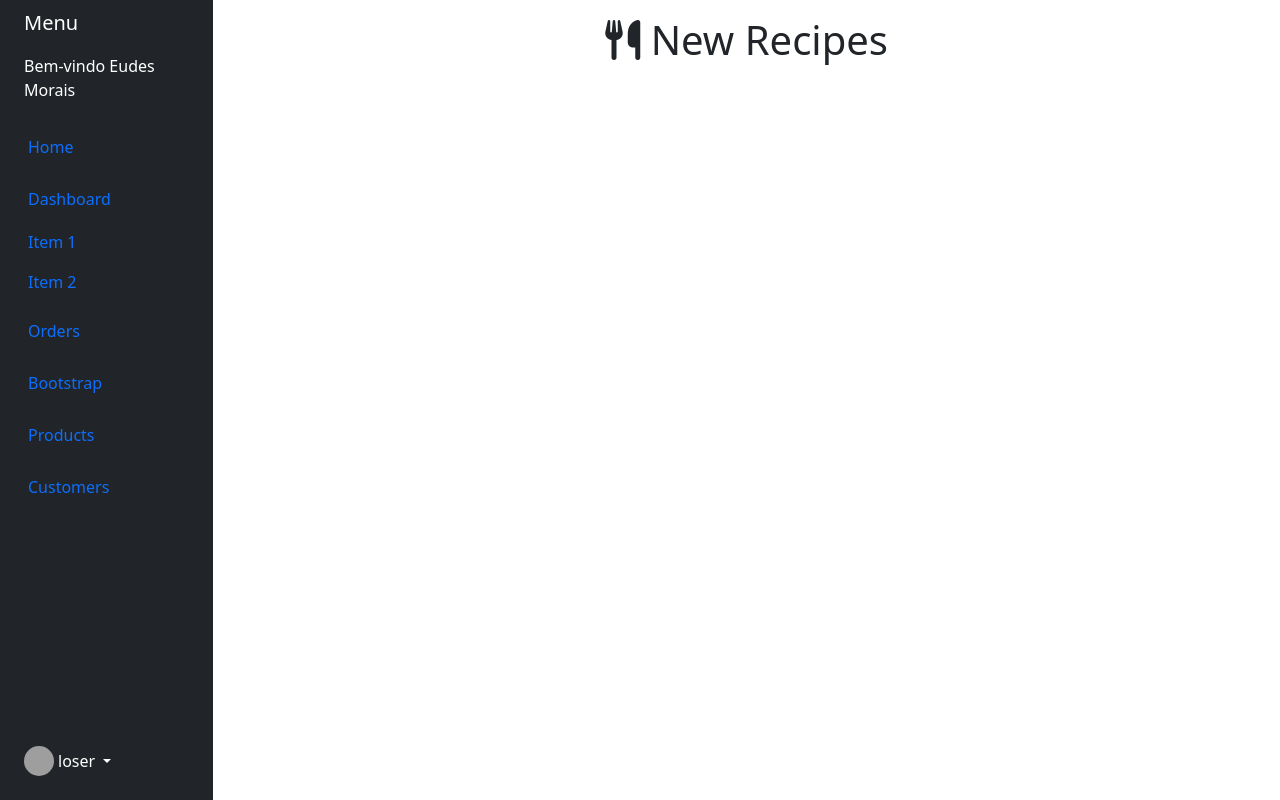
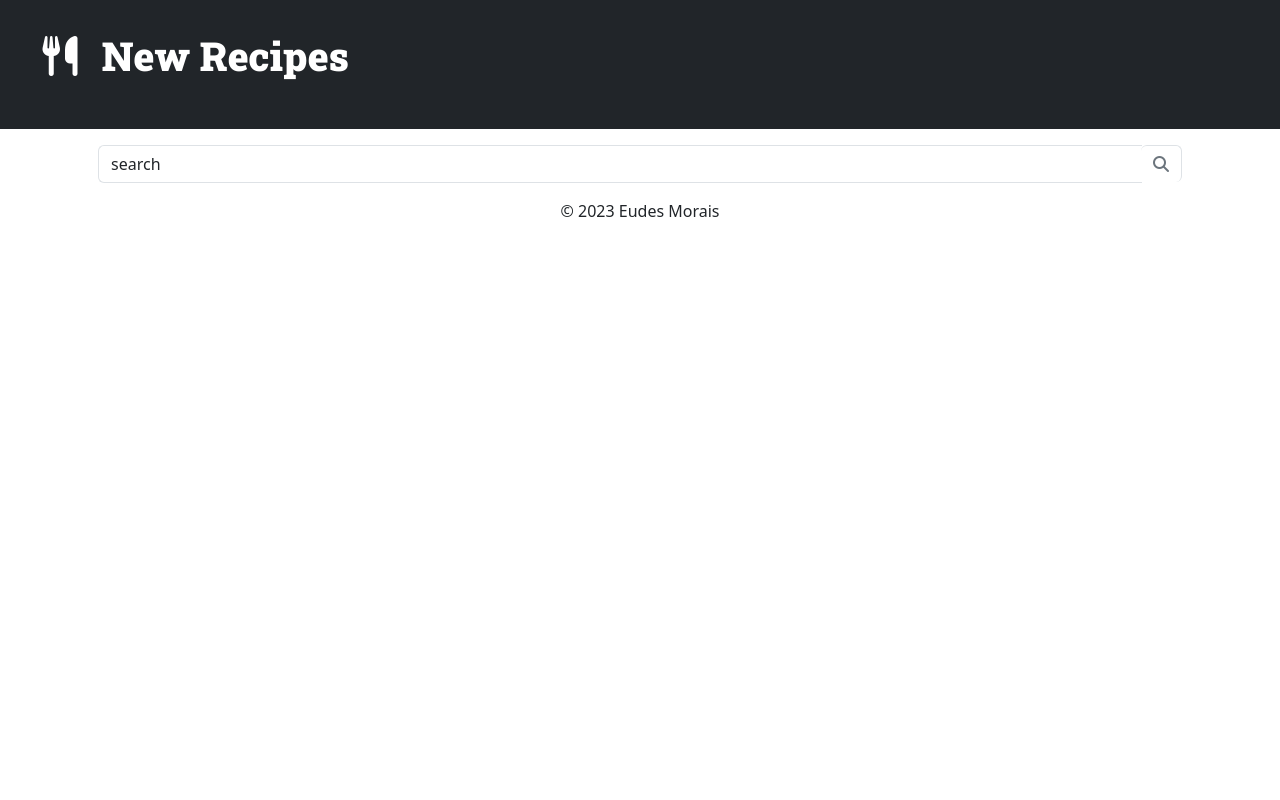
Before and after one commit to eudes-morais/curso_django_udemy, a Django app: page / in a window 1280 px wide. Run offline with Django 4.2, Linux system fonts and the light colour scheme; grey boxes are pictures that could not be loaded.

Commit message:
Updating home.html

```diff
--- /dev/null
+++ b/recipes/templates/recipes/pages/base.html
@@ -0,0 +1,53 @@
+<!DOCTYPE html>
+<html lang="pt-br">
+<head>
+    <meta charset="UTF-8">
+    <meta name="viewport" content="width=device-width, initial-scale=1.0">
+
+    <link rel="stylesheet" href="https://cdnjs.cloudflare.com/ajax/libs/font-awesome/6.4.2/css/brands.min.css"
+        integrity="sha512-W/zrbCncQnky/EzL+/AYwTtosvrM+YG/V6piQLSe2HuKS6cmbw89kjYkp3tWFn1dkWV7L1ruvJyKbLz73Vlgfg=="
+        crossorigin="anonymous" referrerpolicy="no-referrer" />
+    <link rel="stylesheet" href="https://cdnjs.cloudflare.com/ajax/libs/font-awesome/6.4.2/css/fontawesome.min.css"
+        integrity="sha512-siarrzI1u3pCqFG2LEzi87McrBmq6Tp7juVsdmGY1Dr8Saw+ZBAzDzrGwX3vgxX1NkioYNCFOVC0GpDPss10zQ=="
+        crossorigin="anonymous" referrerpolicy="no-referrer" />
+    <link rel="stylesheet" href="https://cdnjs.cloudflare.com/ajax/libs/font-awesome/6.4.2/css/solid.min.css"
+        integrity="sha512-P9pgMgcSNlLb4Z2WAB2sH5KBKGnBfyJnq+bhcfLCFusrRc4XdXrhfDluBl/usq75NF5gTDIMcwI1GaG5gju+Mw=="
+        crossorigin="anonymous" referrerpolicy="no-referrer" />
+    <link href="https://cdn.jsdelivr.net/npm/bootstrap@5.3.2/dist/css/bootstrap.min.css" rel="stylesheet"
+        integrity="sha384-T3c6CoIi6uLrA9TneNEoa7RxnatzjcDSCmG1MXxSR1GAsXEV/Dwwykc2MPK8M2HN" crossorigin="anonymous">
+
+    <link rel="preconnect" href="https://fonts.googleapis.com">
+    <link rel="preconnect" href="https://fonts.gstatic.com" crossorigin>
+    <link href="https://fonts.googleapis.com/css2?family=Roboto+Slab:wght@900&display=swap" rel="stylesheet">
+
+    <script src="https://cdn.jsdelivr.net/npm/@popperjs/core@2.9.2/dist/umd/popper.min.js"
+        integrity="sha384-IQsoLXl5PILFhosVNubq5LC7Qb9DXgDA9i+tQ8Zj3iwWAwPtgFTxbJ8NT4GN1R8p" crossorigin="anonymous"></script>
+    <script src="https://cdn.jsdelivr.net/npm/bootstrap@5.3.2/dist/js/bootstrap.bundle.min.js"
+        integrity="sha384-C6RzsynM9kWDrMNeT87bh95OGNyZPhcTNXj1NW7RuBCsyN/o0jlpcV8Qyq46cDfL" crossorigin="anonymous"></script>
+
+    <title>Recipes</title>
+</head>
+<body>
+    <header class="bd-header bg-dark py-3 d-flex align-items-stretch border-bottom border-dark">
+        <nav>
+            <div class="container-fluid">
+                <div class="col p-0" style=" font-family: 'Roboto Slab', serif;">
+                    <div class="row p-3 mb-2 bg-dark text-white text-center">
+                        <h1>
+                            <i class="fa fa-cutlery" aria-hidden="true" style="width: 4rem"></i>
+                            New Recipes
+                        </h1>
+                    </div>
+                </div>
+            </div>
+        </nav>
+    </header>
+
+    {% block content %} {% endblock %}
+
+    <footer class="text-center">
+        <p>&copy; 2023 Eudes Morais</p>
+    </footer>
+
+</body>
+</html>
--- a/recipes/templates/recipes/pages/home.html
+++ b/recipes/templates/recipes/pages/home.html
@@ -1,98 +1,18 @@
-{% include "recipes/partials/head.html" %}
+{% extends "recipes/pages/base.html" %}
 
-<body>
-    <div class="container-fluid">
-        <div class="row flex-nowrap">
-            <div class="col-auto col-md-3 col-xl-2 px-sm-2 px-0 bg-dark">
-                <div class="d-flex flex-column align-items-center align-items-sm-start px-3 pt-2 text-white min-vh-100">
-                    <a href="/" class="d-flex align-items-center pb-3 mb-md-0 me-md-auto text-white text-decoration-none">
-                        <span class="fs-5 d-none d-sm-inline">Menu</span>
-                    </a>
-                    <ul class="nav nav-pills flex-column mb-sm-auto mb-0 align-items-center align-items-sm-start" id="menu">
-                        <li class="nav-item">
-                            <p>Bem-vindo {{ name }}</p>
-                        </li>
-                        <li class="nav-item">
-                            <a href="#" class="nav-link align-middle px-0">
-                                <i class="fs-4 bi-house"></i> <span class="ms-1 d-none d-sm-inline">Home</span>
-                            </a>
-                        </li>
-                        <li>
-                            <a href="#submenu1" data-bs-toggle="collapse" class="nav-link px-0 align-middle">
-                                <i class="fs-4 bi-speedometer2"></i> <span class="ms-1 d-none d-sm-inline">Dashboard</span> </a>
-                            <ul class="collapse show nav flex-column ms-1" id="submenu1" data-bs-parent="#menu">
-                                <li class="w-100">
-                                    <a href="#" class="nav-link px-0"> <span class="d-none d-sm-inline">Item</span> 1 </a>
-                                </li>
-                                <li>
-                                    <a href="#" class="nav-link px-0"> <span class="d-none d-sm-inline">Item</span> 2 </a>
-                                </li>
-                            </ul>
-                        </li>
-                        <li>
-                            <a href="#" class="nav-link px-0 align-middle">
-                                <i class="fs-4 bi-table"></i> <span class="ms-1 d-none d-sm-inline">Orders</span></a>
-                        </li>
-                        <li>
-                            <a href="#submenu2" data-bs-toggle="collapse" class="nav-link px-0 align-middle ">
-                                <i class="fs-4 bi-bootstrap"></i> <span class="ms-1 d-none d-sm-inline">Bootstrap</span></a>
-                            <ul class="collapse nav flex-column ms-1" id="submenu2" data-bs-parent="#menu">
-                                <li class="w-100">
-                                    <a href="#" class="nav-link px-0"> <span class="d-none d-sm-inline">Item</span> 1</a>
-                                </li>
-                                <li>
-                                    <a href="#" class="nav-link px-0"> <span class="d-none d-sm-inline">Item</span> 2</a>
-                                </li>
-                            </ul>
-                        </li>
-                        <li>
-                            <a href="#submenu3" data-bs-toggle="collapse" class="nav-link px-0 align-middle">
-                                <i class="fs-4 bi-grid"></i> <span class="ms-1 d-none d-sm-inline">Products</span> </a>
-                                <ul class="collapse nav flex-column ms-1" id="submenu3" data-bs-parent="#menu">
-                                <li class="w-100">
-                                    <a href="#" class="nav-link px-0"> <span class="d-none d-sm-inline">Product</span> 1</a>
-                                </li>
-                                <li>
-                                    <a href="#" class="nav-link px-0"> <span class="d-none d-sm-inline">Product</span> 2</a>
-                                </li>
-                                <li>
-                                    <a href="#" class="nav-link px-0"> <span class="d-none d-sm-inline">Product</span> 3</a>
-                                </li>
-                                <li>
-                                    <a href="#" class="nav-link px-0"> <span class="d-none d-sm-inline">Product</span> 4</a>
-                                </li>
-                            </ul>
-                        </li>
-                        <li>
-                            <a href="#" class="nav-link px-0 align-middle">
-                                <i class="fs-4 bi-people"></i> <span class="ms-1 d-none d-sm-inline">Customers</span> </a>
-                        </li>
-                    </ul>
-                    <hr>
-                    <div class="dropdown pb-4">
-                        <a href="#" class="d-flex align-items-center text-white text-decoration-none dropdown-toggle" id="dropdownUser1" data-bs-toggle="dropdown" aria-expanded="false">
-                            <img src="https://avatars.githubusercontent.com/u/36450856?s=96&v=4" alt="hugenerd" width="30" height="30" class="rounded-circle">
-                            <span class="d-none d-sm-inline mx-1">loser</span>
-                        </a>
-                        <ul class="dropdown-menu dropdown-menu-dark text-small shadow" aria-labelledby="dropdownUser1">
-                            <li><a class="dropdown-item" href="#">New project...</a></li>
-                            <li><a class="dropdown-item" href="#">Settings</a></li>
-                            <li><a class="dropdown-item" href="#">Profile</a></li>
-                            <li>
-                                <hr class="dropdown-divider">
-                            </li>
-                            <li><a class="dropdown-item" href="#">Sign out</a></li>
-                        </ul>
-                    </div>
-                </div>
-            </div>
-            <div class="col py-3 text-center">
-                <h1>
-                    <i class="fa fa-cutlery" aria-hidden="true"></i>
-                    New Recipes
-                </h1>
+{% block content %}
+<div class="container">
+    <div class="row p-3">
+        <div class="col mx-auto">
+            <div class="input-group">
+                <input class="form-control border-end-0 border" type="search" value="search" id="example-search-input">
+                <span class="input-group-append">
+                    <button class="btn btn-outline-secondary bg-white border-start-0 border-bottom-0 border" type="button">
+                        <i class="fa-solid fa-magnifying-glass"></i>
+                    </button>
+                </span>
             </div>
         </div>
     </div>
-</body>
-</html>
+</div>
+{% endblock %}
--- a/recipes/templates/recipes/partials/head.html
+++ /dev/null
@@ -1,24 +0,0 @@
-<!DOCTYPE html>
-<html lang="pt-br">
-<head>
-    <meta charset="UTF-8">
-    <meta name="viewport" content="width=device-width, initial-scale=1.0">
-
-    <link rel="stylesheet" href="https://cdnjs.cloudflare.com/ajax/libs/font-awesome/6.4.2/css/brands.min.css"
-        integrity="sha512-W/zrbCncQnky/EzL+/AYwTtosvrM+YG/V6piQLSe2HuKS6cmbw89kjYkp3tWFn1dkWV7L1ruvJyKbLz73Vlgfg=="
-        crossorigin="anonymous" referrerpolicy="no-referrer" />
-    <link rel="stylesheet" href="https://cdnjs.cloudflare.com/ajax/libs/font-awesome/6.4.2/css/fontawesome.min.css"
-        integrity="sha512-siarrzI1u3pCqFG2LEzi87McrBmq6Tp7juVsdmGY1Dr8Saw+ZBAzDzrGwX3vgxX1NkioYNCFOVC0GpDPss10zQ=="
-        crossorigin="anonymous" referrerpolicy="no-referrer" />
-    <link rel="stylesheet" href="https://cdnjs.cloudflare.com/ajax/libs/font-awesome/6.4.2/css/solid.min.css"
-        integrity="sha512-P9pgMgcSNlLb4Z2WAB2sH5KBKGnBfyJnq+bhcfLCFusrRc4XdXrhfDluBl/usq75NF5gTDIMcwI1GaG5gju+Mw=="
-        crossorigin="anonymous" referrerpolicy="no-referrer" />
-    <link href="https://cdn.jsdelivr.net/npm/bootstrap@5.0.2/dist/css/bootstrap.min.css"
-        rel="stylesheet" integrity="sha384-EVSTQN3/azprG1Anm3QDgpJLIm9Nao0Yz1ztcQTwFspd3yD65VohhpuuCOmLASjC" crossorigin="anonymous">
-    <script src="https://cdn.jsdelivr.net/npm/@popperjs/core@2.9.2/dist/umd/popper.min.js"
-        integrity="sha384-IQsoLXl5PILFhosVNubq5LC7Qb9DXgDA9i+tQ8Zj3iwWAwPtgFTxbJ8NT4GN1R8p" crossorigin="anonymous"></script>
-    <script src="https://cdn.jsdelivr.net/npm/bootstrap@5.0.2/dist/js/bootstrap.min.js"
-        integrity="sha384-cVKIPhGWiC2Al4u+LWgxfKTRIcfu0JTxR+EQDz/bgldoEyl4H0zUF0QKbrJ0EcQF" crossorigin="anonymous"></script>
-
-    <title>Recipes</title>
-</head>
```
Also changed, not shown: 1 other file.
